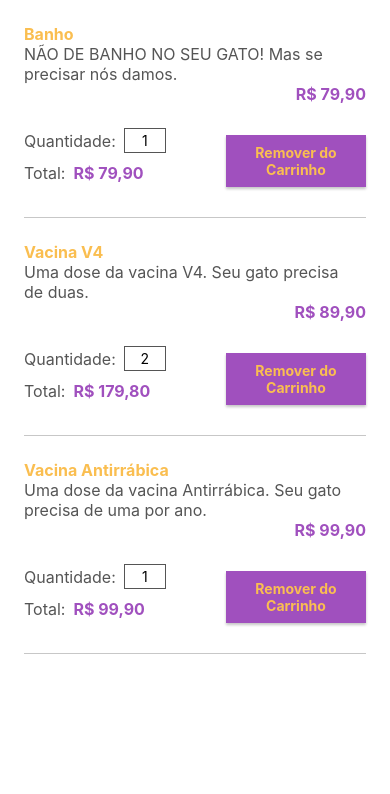
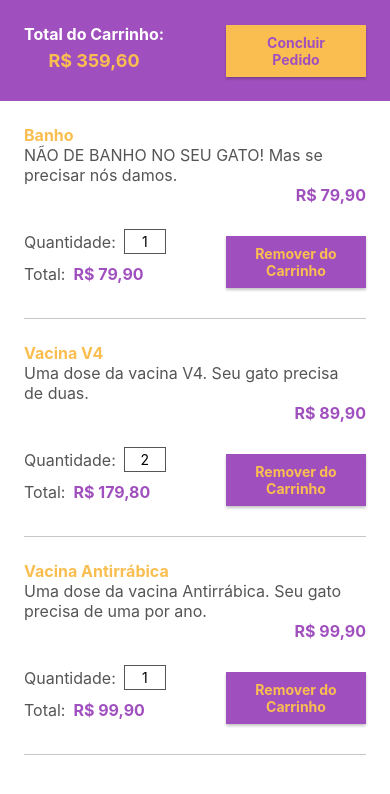
Before and after one commit to lalsilva/estudos-reactnative-gatito, a React Native app: screen / in a window 390 px wide. Shown: the top 794 px of the page. Built offline with nearby package versions, Linux system fonts and the light colour scheme.

Commit message:
Adicionada barra superior com o status do carrinho.

```diff
--- /dev/null
+++ b/src/componentes/StatusCarrinho/estilos.js
@@ -0,0 +1,31 @@
+import { StyleSheet } from 'react-native';
+import { cores } from '../../estilos';
+
+export default StyleSheet.create({
+    conteudo: {
+        backgroundColor: cores.roxo,
+        flexDirection: 'row',
+        justifyContent: 'space-around',
+        alignItems: 'center',
+        flexWrap: 'wrap',
+        padding: 24,
+    },
+    total: {
+        alignItems: 'center',
+    },
+    descricao: {
+        fontSize: 16,
+        color: cores.claro,
+        fontWeight: 'bold',
+    },
+    valor: {
+        fontSize: 18,
+        fontWeight: 'bold',
+        marginVertical: 6,
+        color: cores.laranja,
+    },
+    botao: {
+        flexGrow: 1,
+        alignItems: 'flex-end',
+    },
+});
--- /dev/null
+++ b/src/componentes/StatusCarrinho/index.js
@@ -0,0 +1,26 @@
+import React from 'react';
+import { View, Text } from 'react-native';
+
+import estilos from './estilos';
+import Botao from '../Botao';
+
+export default function StatusCarrinho({ total }) {
+    return (
+        <View style={estilos.conteudo}>
+            <View style={estilos.total}>
+                <Text style={estilos.descricao}>Total do Carrinho:</Text>
+                <Text style={estilos.valor}>
+                    {
+                        Intl.NumberFormat('pt-BR', {
+                            style: 'currency',
+                            currency: 'BRL'
+                        }).format(total)
+                    }
+                </Text>
+            </View>
+            <View style={estilos.botao}>
+                <Botao valor='Concluir Pedido' invertido />
+            </View>
+        </View>
+    );
+}
--- a/src/telas/Carrinho/index.js
+++ b/src/telas/Carrinho/index.js
@@ -2,6 +2,7 @@
 import { FlatList } from 'react-native';
 
 import TelaPadrao from '../../componentes/TelaPadrao';
+import StatusCarrinho from '../../componentes/StatusCarrinho';
 import Item from './Item';
 
 const servicos = [
@@ -29,12 +30,15 @@
 ];
 
 export default function Carrinho() {
+    const total = servicos.reduce((soma, { preco, quantidade }) => soma + (preco * quantidade), 0);
+
     return (
         <TelaPadrao>
+            <StatusCarrinho total={total} />
             <FlatList
                 data={servicos}
-                renderItem={({item}) => <Item {... item} />}
-                keyExtractor={({id}) => String(id)}
+                renderItem={({ item }) => <Item {...item} />}
+                keyExtractor={({ id }) => String(id)}
                 removeClippedSubviews={false}
             />
         </TelaPadrao>
```
